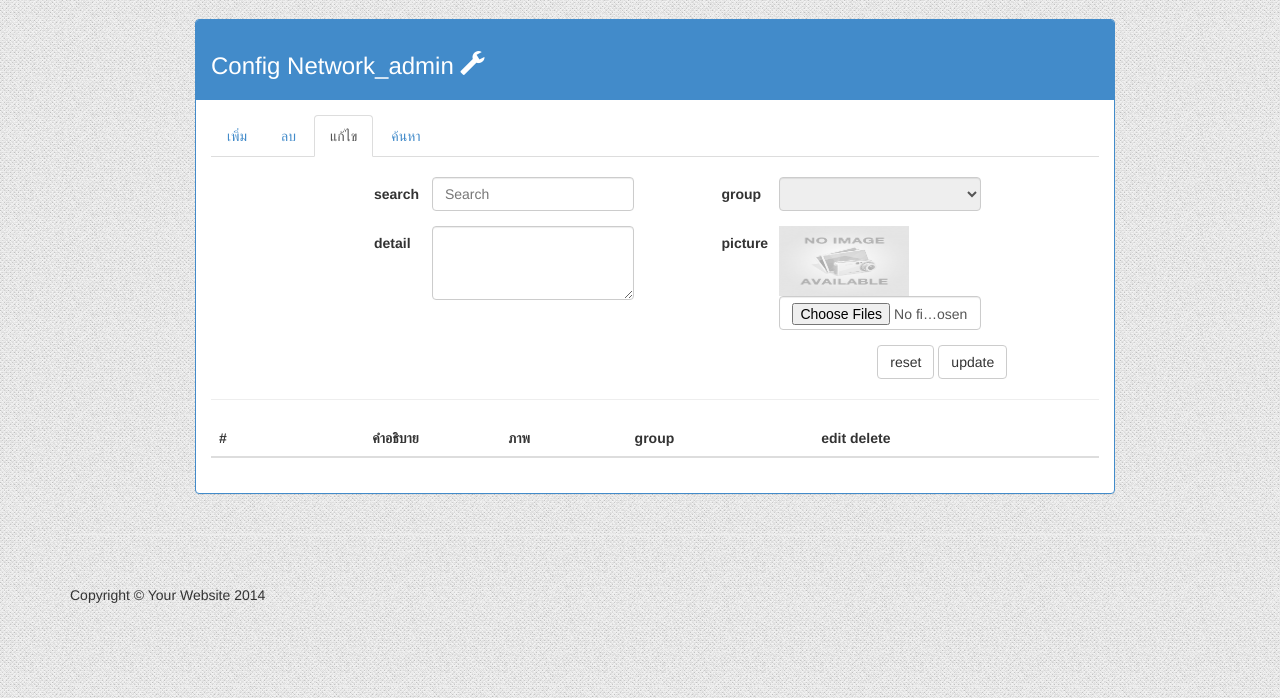
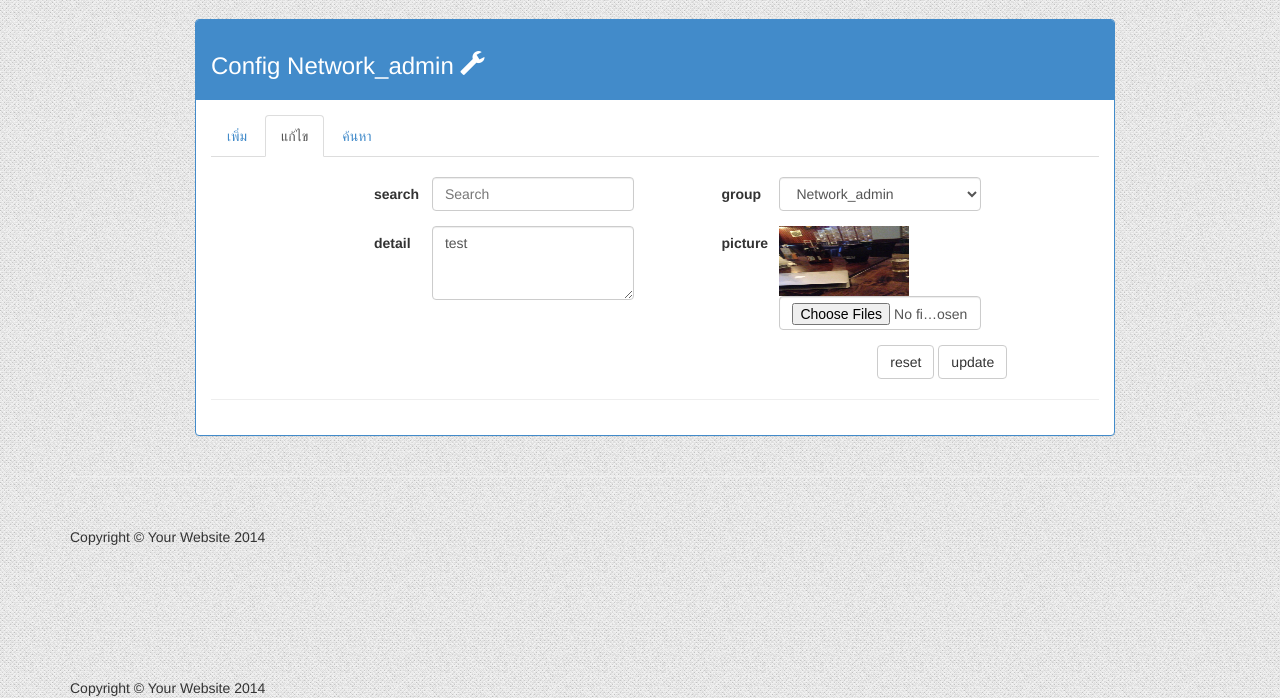
Before and after one commit to mynameistecs51/service_network, a CodeIgniter app: page /service_network/index.php/admin_con/edit_file/Network_admin/57 in a window 1280 px wide. Shown: the part 51-749 px from the top of the page. Run offline with CodeIgniter, Linux system fonts and the light colour scheme; data comes from the database, SQL or seed files in the repository; data that the repository does not hold is empty.

Commit message:
chaiwat update edit update file'

```diff
--- a/application/controllers/admin_con.php
+++ b/application/controllers/admin_con.php
@@ -58,10 +58,20 @@ class Admin_con extends CI_Controller{
 	}
 
 	function edit_file($page,$detail_id){
+		$query_detail_by_id = $this->db->query(
+			"SELECT detail.detail_id, detail.detail_text, detail.pic_name , service_group.group_name
+			FROM detail
+			INNER JOIN service_group
+			ON detail.group_id = service_group.group_id
+			WHERE detail_id ='$detail_id';"
+			)->result();
+
 		$data = array(
 				'title' => "update_".$page,
 				'page' => $page,
 				'detail_id' => $detail_id,
+				'show_group' => $this->service_m->show_group(),
+				'query_detail_by_id' => $query_detail_by_id,
 			);
 		$this->load->view('edit_detail',$data);
 	}
--- a/application/views/admin/edit_admin.php
+++ b/application/views/admin/edit_admin.php
@@ -29,8 +29,6 @@
 		<div class="panel-body">
 			<ul class="nav nav-tabs" role="tablist">
 				<li class="active"><?php echo anchor('admin_con/edit_admin','เพิ่ม');?></li>
-				<li><a href="#">ลบ</a></li>
-				<li><?php echo anchor('admin_con/edit_file','แก้ไข');?></li>
 				<li><a href="#">ค้นหา</a></li>
 			</ul><br/>
 
--- a/application/views/edit_detail.php
+++ b/application/views/edit_detail.php
@@ -30,14 +30,13 @@
 		<div class="panel-body">
 			<ul class="nav nav-tabs" role="tablist">
 				<li ><?php echo anchor('admin_con/edit_admin/'.$page,'เพิ่ม');?></li>
-				<li><a href="#">ลบ</a></li>
 				<li class="active"><a href="#">แก้ไข</a></li>
-				<li><a href="#">ค้นหา</a></li>
+				<li><?php echo anchor('admin_con/search_detail/','ค้นหา');?></li>
 			</ul><br/>
 
 			<div class="row col-md-offset-2">
 
-				<?php echo form_open_multipart('admin_con/add_detail',' class="form-horizontal" role="form" ');?>
+				<?php echo form_open_multipart('admin_con/update_detail',' class="form-horizontal" role="form" ');?>
 
 				<div class="form-group col-xs-6 col-xs-6 .col-md-4">
 					<label for="input_search" class="col-sm-2 control-label">search</label>
@@ -45,21 +44,19 @@
 						<input type="text" class="form-control" id="input_search" name="input_search" placeholder="Search">
 					</div>
 				</div>
+				<?php foreach ($query_detail_by_id as $detail => $detail_row) {
+					# code... show detail by id
+				?>
 				<div class="form-group col-xs-6">
 					<label for="input_group" class="col-sm-2 control-label">group</label>
 					<div class="col-sm-8">
-						<select class="form-control" id="input_group" name="input_group" readonly>
+						<select class="form-control" id="input_group" name="input_group" >
 							<?php
-								$group_detail_id ; // group_id
 
 								foreach ($show_group as $group => $service_group) {
 									// code...	select group ....
-
-									if($service_group->group_name == $page){
-										$show_group_detail = $service_group->group_id; //ประกาศให้ใช้ร่วมกัน
-
-										echo '<option value="'.$service_group->group_id.'">'.$service_group->group_name.'</option>';
-									}
+										$selected = ($service_group->group_name == $page? "selected":"");
+									echo '<option value="'.$service_group->group_id.'"'.$selected.' >'.$service_group->group_name.'</option>';
 								}
 								?>
 							</select>
@@ -68,17 +65,19 @@
 					<div class="form-group col-xs-6">
 						<label for="input_detail" class="col-sm-2 control-label">detail	</label>
 						<div class="col-sm-8">
-							<textarea class="form-control" rows="3" id="input_detail" name="input_detail"></textarea>
+							<textarea class="form-control" rows="3" id="input_detail" name="input_detail"><?php echo $detail_row->detail_text;?> </textarea>
 						</div>
 					</div>
 					<div class="form-group col-xs-6">
 						<label for="input_picture" class="col-sm-2 control-label">picture	</label>
 						<div class="col-sm-8">
-							<img id="show_pic" src="<?php echo base_url().'image/pic_admin/no-image.jpg';?>" style="width:130px; height:70px" /><br/>
-							<input type="file" id="userfile" class="form-control" name="userfile" size="20" onchange="PreviewImage();" multiple/>
+							<img id="show_pic" src="<?php echo base_url().'image/pic_sale/'.$detail_row->pic_name;?>" style="width:130px; height:70px" /><br/>
+							<input type="file" id="userfile" class="form-control" name="userfile" size="20" onchange="PreviewImage();" multiple value="xxxxxxx" />
 						</div>
 					</div>
-
+				<?php
+					}
+				?>
 					<div class="col-sm-offset-8  col-xs-4">
 						<button type="reset" class="btn btn-default" value="reset">reset</button>
 						<button type="submit" class="btn btn-default" value="save">update</button>
@@ -86,45 +85,11 @@
 				</form>
 			</div>  <!-- --- end class="row col-md-offset-2" --------- -->
 			<hr>
-			<table class="table table-hover">
-				<thead>
-					<tr >
-						<th>#</th>
-						<th   style="text-align:center;" >คำอธิบาย</th>
-						<th>ภาพ</th>
-						<th>group</th>
-						<th>edit delete</th>
-					</tr>
-				</thead>
-				<tbody>
-					<?php
-					foreach ($query_service_by_group as $key => $service_group_value) {
-						echo "<tr >";
-						echo "<td>";
-						echo "#";
-						echo "</td>";
-						echo "<td width=400px>";
-								echo $service_group_value->detail_text;		//โชว์ รายละเอียด
-								echo "</td>";
-								echo "<td>";
-								echo "<img src=".base_url()."image/pic_sale/".$service_group_value->pic_name." width=100px height=70px>";			///โชว์รูปภาพ
-								echo "</td>";
-								echo "<td>";
-								echo $service_group_value->group_name;		//โชว์กลุ่ม
-								echo "</td>";
-								echo "<td>";
-								echo anchor('admin_con/edit_file/'.$page.'/'.$service_group_value->detail_id,'แก้ไข  ','&nbsp;&nbsp;');
-								echo anchor('admin_con/delete_file/'.$page.'/'.$service_group_value->detail_id.'/'.$service_group_value->pic_name,'ลบ	');
-								echo "</td>";
-								echo "</tr>";
-							}
-							?>
-						</tbody>
-					</table>
-				</div>
-			</div>
+
 		</div>
 	</div>
-	<?php $this->load->view('footter');?>
+</div>
+</div>
+<?php $this->load->view('footter');?>
 
 <?php $this->load->view('footter');?>
```
Also changed, not shown: image/pic_sale/2014_09_292117.jpg (added).
